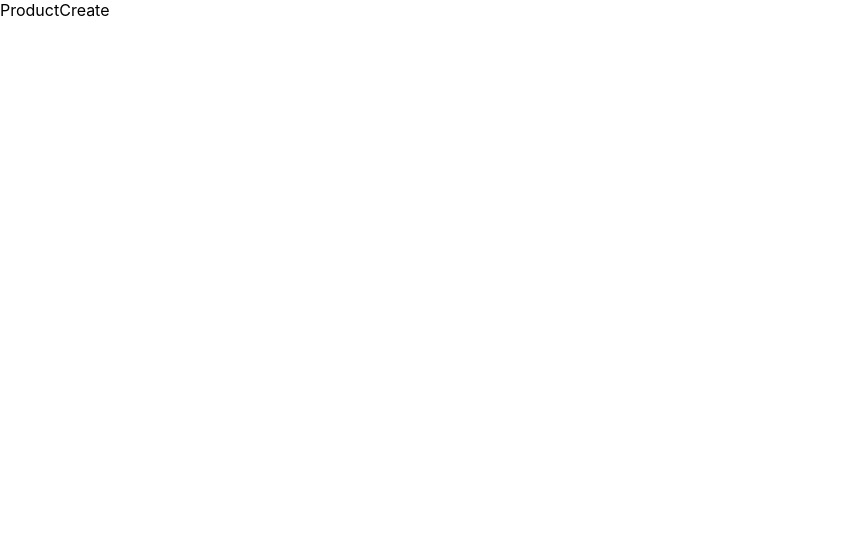
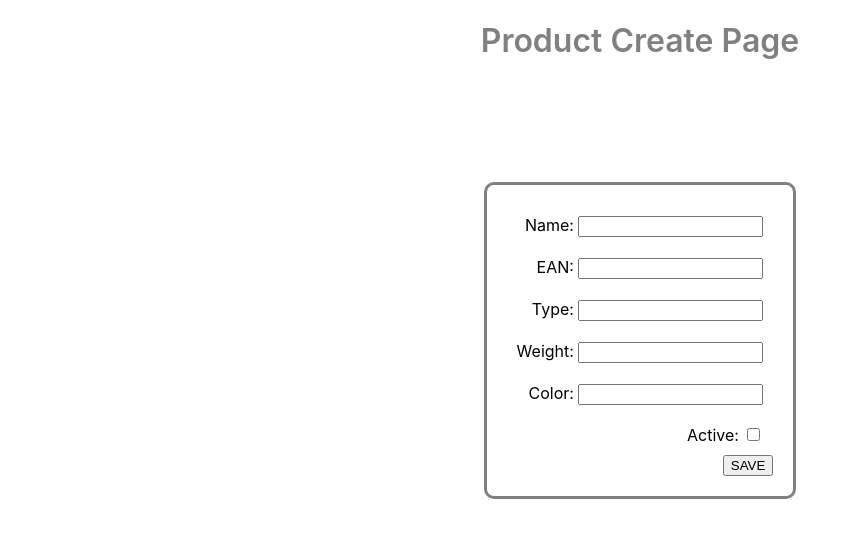
Before and after one commit to Katanis/talech, a React (Create React App) app: page /products/create in a window 1280 px wide. Shown: the top 538 px of the page, without its empty margins (0-860 px from the left). Built offline with nearby package versions, Linux system fonts and the light colour scheme.

Commit message:
Product create page

```diff
--- a/src/Screens/ProductCreate.js
+++ b/src/Screens/ProductCreate.js
@@ -1,11 +1,105 @@
-import React from 'react';
+import React, { useState } from 'react';
 
 const ProductCreate = (props) => {
-  return(
-    <div>
-      ProductCreate
+  const [name, setName] = useState('');
+  const [ean, setEan] = useState('');
+  const [type, setType] = useState('');
+  const [weight, setWeight] = useState('');
+  const [color, setColor] = useState('');
+  const [active, setActive] = useState('');
+
+  function handleName(event) {
+    setName(event.target.value);
+  }
+  function handleEan(event) {
+    setEan(event.target.value);
+  }
+  function handleType(event) {
+    setType(event.target.value);
+  }
+  function handleWeight(event) {
+    setWeight(event.target.value);
+  }
+  function handleColor(event) {
+    setColor(event.target.value);
+  }
+  function handleActive(event) {
+    setActive(event.target.value);
+  }
+
+  function handleSave(event) {
+    let r = Math.random().toString(36).substring(7);
+    const productInfo = {
+      name: name,
+      ean: ean,
+      type: type,
+      weight: weight,
+      color: color,
+      active: active,
+    };
+    // const productInfo2 = [name, ean, type, weight, color, active];
+    localStorage.setItem(r, JSON.stringify(productInfo));
+    alert("Product: " + name + " created!");
+  }
+
+  return (
+    <div style={styles.container}>
+      <h1 style={styles.title}>Product Create Page</h1>
+      <form style={styles.form} onSubmit={handleSave}>
+        <label style={styles.label}>
+          Name: <input value={name} type="text" onChange={handleName}></input>
+        </label>
+        <label style={styles.label}>
+          EAN: <input value={ean} type="text" onChange={handleEan}></input>
+        </label>
+        <label style={styles.label}>
+          Type: <input value={type} type="text" onChange={handleType}></input>
+        </label>
+        <label style={styles.label}>
+          Weight:{' '}
+          <input value={weight} type="text" onChange={handleWeight}></input>
+        </label>
+        <label style={styles.label}>
+          Color:{' '}
+          <input value={color} type="text" onChange={handleColor}></input>
+        </label>
+        <label style={styles.label}>
+          Active:{' '}
+          <input value={active} type="checkbox" onChange={handleActive}></input>
+        </label>
+
+        <input style={styles.submitButton} type="submit" value="SAVE"></input>
+      </form>
     </div>
-  )
-}
+  );
+};
+
+const styles = {
+  container: {
+    display: 'flex',
+    flexDirection: 'column',
+    alignItems: 'center',
+  },
+  form: {
+    display: 'flex',
+    flexDirection: 'column',
+    alignItems: 'flex-end',
+    margin: '100px',
+    border: '3px solid gray',
+    width: 'fit-content',
+    padding: '20px',
+    borderRadius: '10px',
+  },
+  label: {
+    margin: '10px',
+  },
+  title: {
+    color: 'gray',
+    fontWeight: '600',
+  },
+  submitButton:{
+    cursor: 'pointer',
+  }
+};
 
 export default ProductCreate;
```
